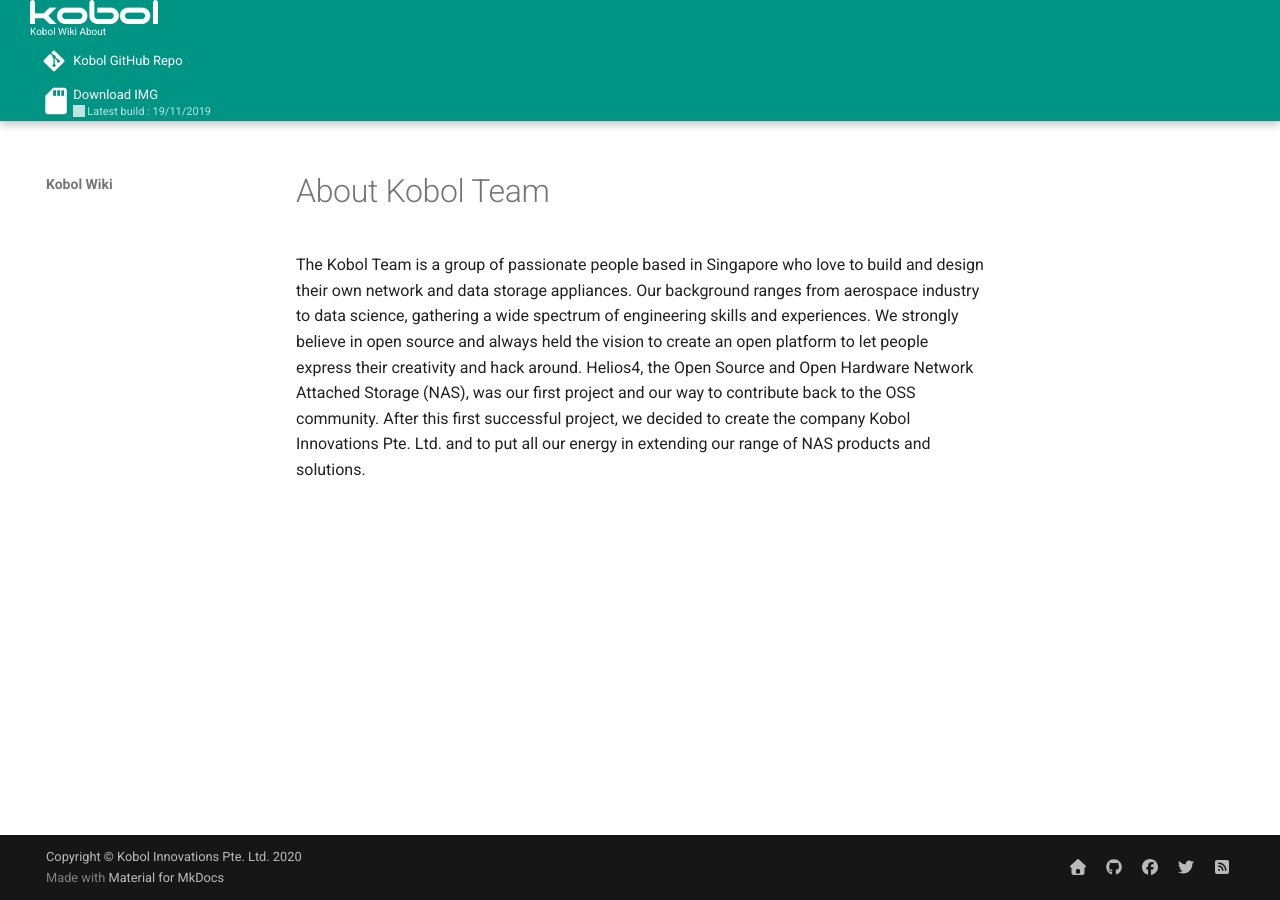
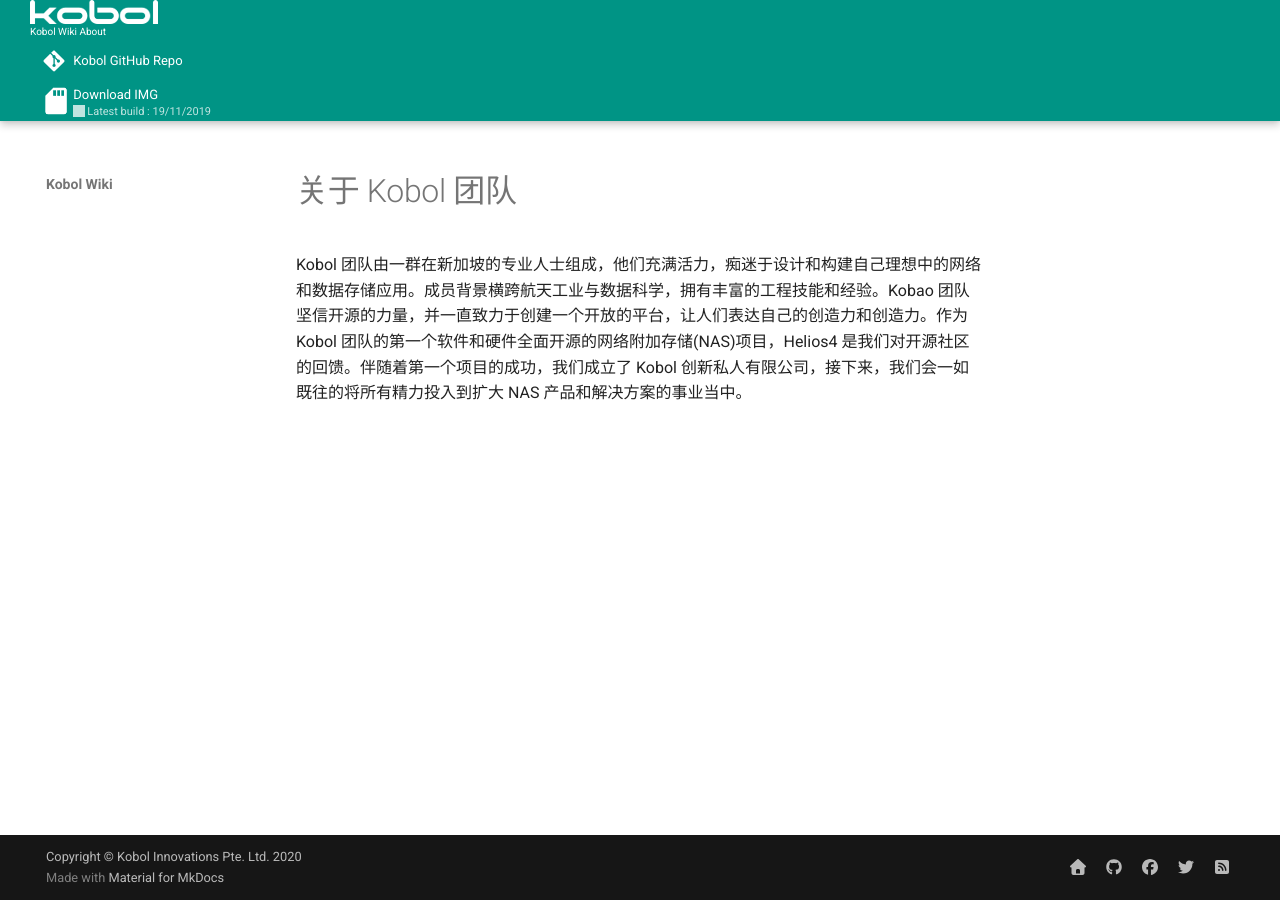
Before and after one commit to kobol-io/wiki, an MkDocs documentation site: the page built from docs/about.md, in a window 1280 px wide. Built offline with MkDocs 1.6.1 and Material for MkDocs 9.7.7, drawn with Linux system fonts in a browser that asks for light colours.

Commit message:
完成 关于页面

```diff
--- a/docs/about.md
+++ b/docs/about.md
@@ -1,5 +1,5 @@
 disqus:
 
-# About Kobol Team
+# 关于 Kobol 团队
 
-The Kobol Team is a group of passionate people based in Singapore who love to build and design their own network and data storage appliances. Our background ranges from aerospace industry to data science, gathering a wide spectrum of engineering skills and experiences. We strongly believe in open source and always held the vision to create an open platform to let people express their creativity and hack around. Helios4, the Open Source and Open Hardware Network Attached Storage (NAS), was our first project and our way to contribute back to the OSS community. After this first successful project, we decided to create the company Kobol Innovations Pte. Ltd. and to put all our energy in extending our range of NAS products and solutions.
+Kobol 团队由一群在新加坡的专业人士组成，他们充满活力，痴迷于设计和构建自己理想中的网络和数据存储应用。成员背景横跨航天工业与数据科学，拥有丰富的工程技能和经验。Kobao 团队坚信开源的力量，并一直致力于创建一个开放的平台，让人们表达自己的创造力和创造力。作为 Kobol 团队的第一个软件和硬件全面开源的网络附加存储(NAS)项目，Helios4 是我们对开源社区的回馈。伴随着第一个项目的成功，我们成立了 Kobol 创新私人有限公司，接下来，我们会一如既往的将所有精力投入到扩大 NAS 产品和解决方案的事业当中。
```
